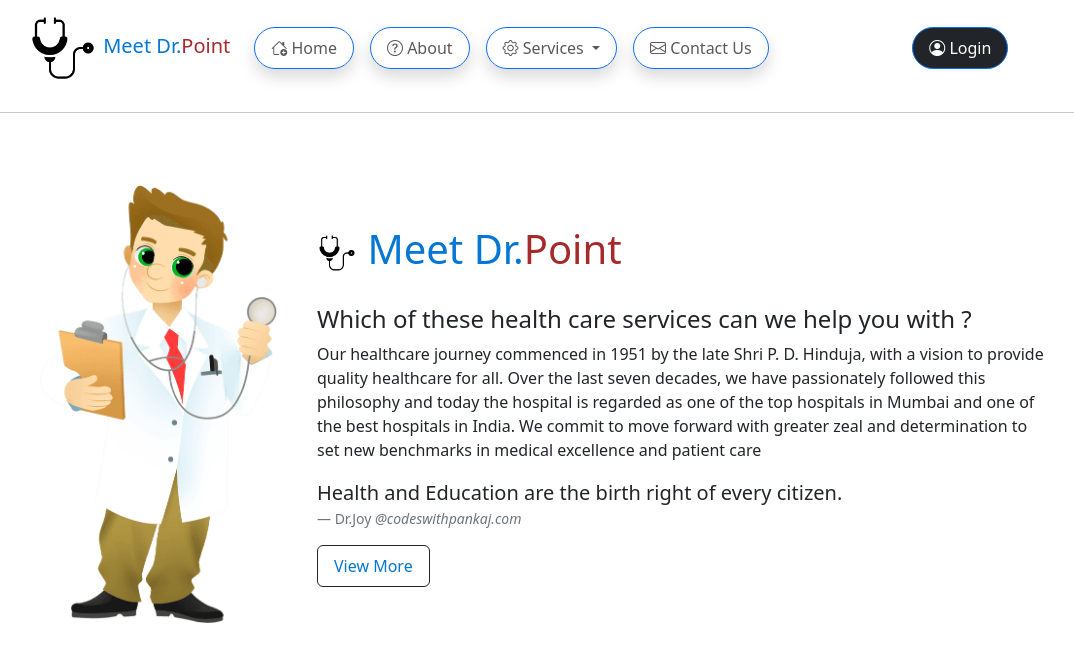
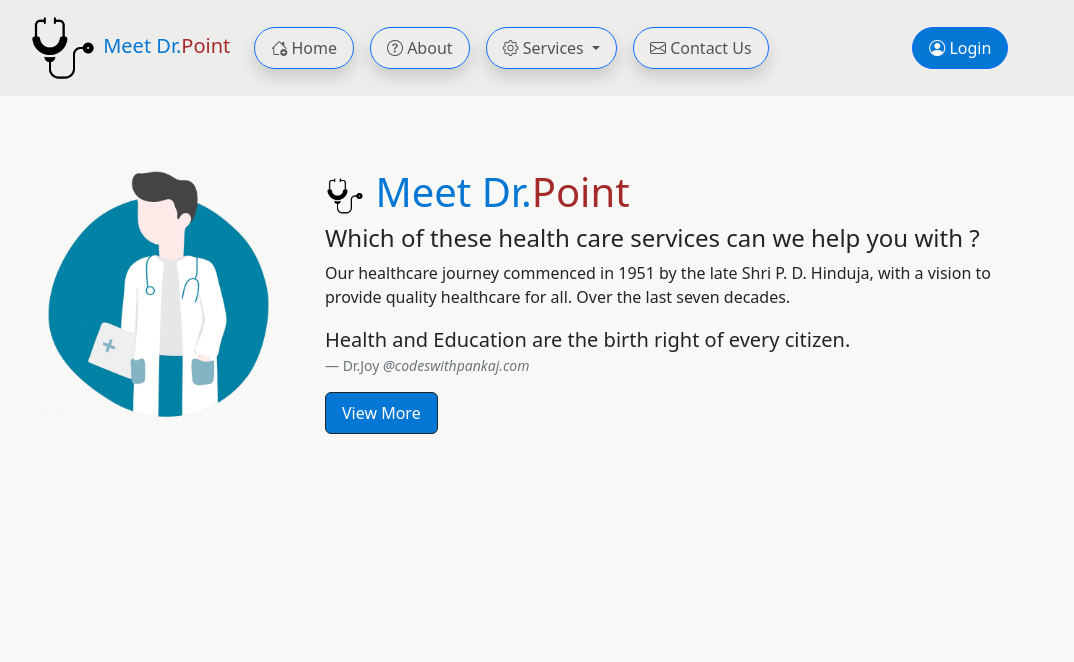
Before and after one commit to Pankaj-Str/Meet-Dr.-Point, a plain HTML site: page index.html in a window 1280 px wide. Shown: the whole page, without its empty margins (54-1128 px from the left). Drawn offline with nearby package versions, Linux system fonts and the light colour scheme.

Commit message:
Add files via upload

```diff
--- a/index.html
+++ b/index.html
@@ -10,11 +10,11 @@
     <link rel="stylesheet" href="https://cdn.jsdelivr.net/npm/bootstrap-icons@1.11.3/font/bootstrap-icons.min.css">
 
 </head>
-<body>
+<body class="bg_color">
 
     <!-- header section start  -->
 
-    <nav class="navbar navbar-expand-lg">
+    <nav class="navbar navbar-expand-lg bg_nav">
         <div class="container">
           <a class="navbar-brand" href="#">
             <img src="image/stethoscope.png" height="70" width="70">
@@ -59,7 +59,7 @@
 
                 <ul class="navbar-nav me-auto mb-2 mb-lg-0">
                     <li class="nav-item">
-                        <a class="nav-link border border-1 border-primary rounded-pill text-center pe-3 ps-3 m-2 bg-dark text-white " aria-current="page" href="#"> <i class="bi bi-person-circle"></i> Login </a>
+                        <a class="nav-link border border-1 border-primary rounded-pill text-center pe-3 ps-3 m-2 btn_bg text-white " aria-current="page" href="#"> <i class="bi bi-person-circle"></i> Login </a>
                       </li>
                 </ul>
 
@@ -69,7 +69,7 @@
         </div>
       </nav>
 
-<hr>
+
     <!-- header section end -->
 
 
@@ -78,16 +78,16 @@
     <section class="container mt-5">
 
         <div class="row">
-            <div class="col-sm-3 p-4">
-              <img src="image/docs.png" class="img-fluid" height="400">
+            <div class="col-sm-3 pt-4 ps-3 pe-3">
+              <img src="image/logo_01.jpg" class="img-fluid">
             </div>
-            <div class="col-sm-8 p-3">
-                  <h1 class="h1_sub pt-5 pb-4">
+            <div class="col-sm-8 p-4">
+                  <h1 class="h1_sub">
                     <img src="image/stethoscope.png" height="40" width="40">
                     Meet Dr.<span class="h1_color">Point</span></h1>
                   <h4>Which of these health care services can we help you with ?</h4>
                   <p>
-                    Our healthcare journey commenced in 1951 by the late Shri P. D. Hinduja, with a vision to provide quality healthcare for all. Over the last seven decades, we have passionately followed this philosophy and today the hospital is regarded as one of the top hospitals in Mumbai and one of the best hospitals in India. We commit to move forward with greater zeal and determination to set new benchmarks in medical excellence and patient care
+                    Our healthcare journey commenced in 1951 by the late Shri P. D. Hinduja, with a vision to provide quality healthcare for all. Over the last seven decades.
                   </p>
 
                     <figure>
@@ -99,7 +99,7 @@
                       </figcaption>
                     </figure>
 
-                  <button class="btn btn-outline-dark h1_sub ps-3 pe-3 pt-2 pb-2"> View More</button>
+                  <button class="btn btn-outline-dark text-white ps-3 pe-3 pt-2 pb-2 btn_bg"> View More</button>
             </div>
         </div>
 
--- a/self_css/style.css
+++ b/self_css/style.css
@@ -4,7 +4,7 @@
    margin-right: 12px;
 }
 .bg_nav{
-   background-color: rgb(235, 232, 228);
+   background-color: #ededec;;
 }
 .h1_color{
    color: brown;
@@ -12,3 +12,9 @@
 .h1_sub{
    color: rgb(4, 118, 211);
 }
+.bg_color{
+   background-color: #f8f8f6;
+}
+.btn_bg{
+   background-color: rgb(4, 118, 211);
+}
```
Also changed, not shown: image/logo_01.jpg (added).
